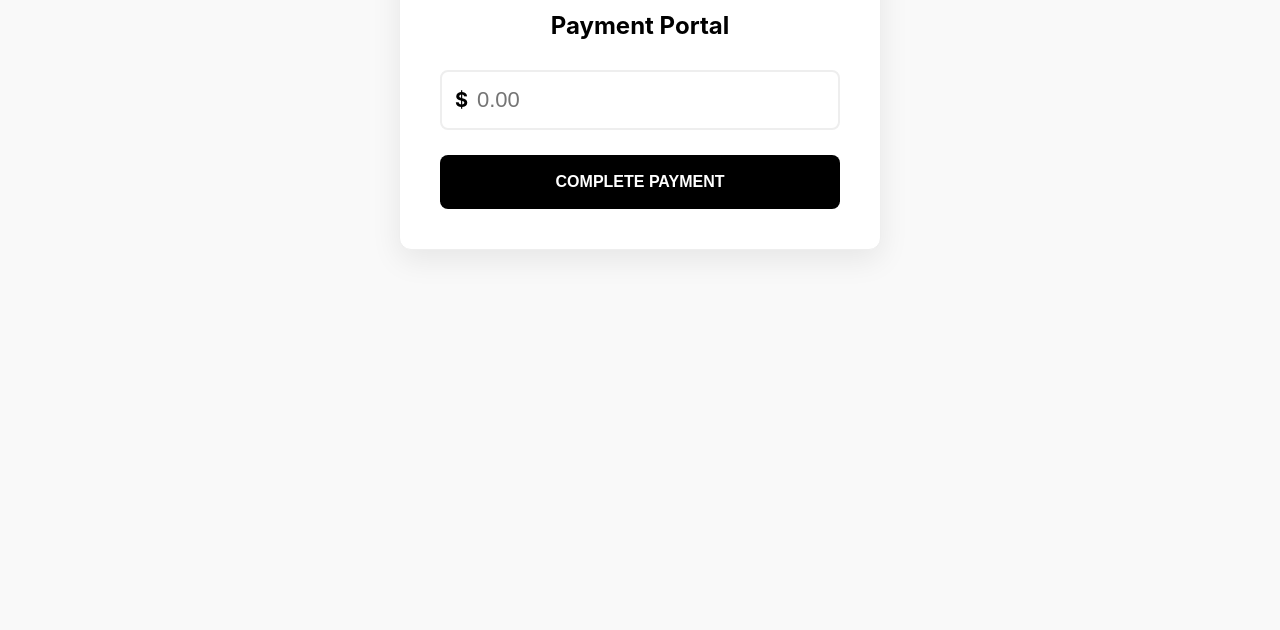
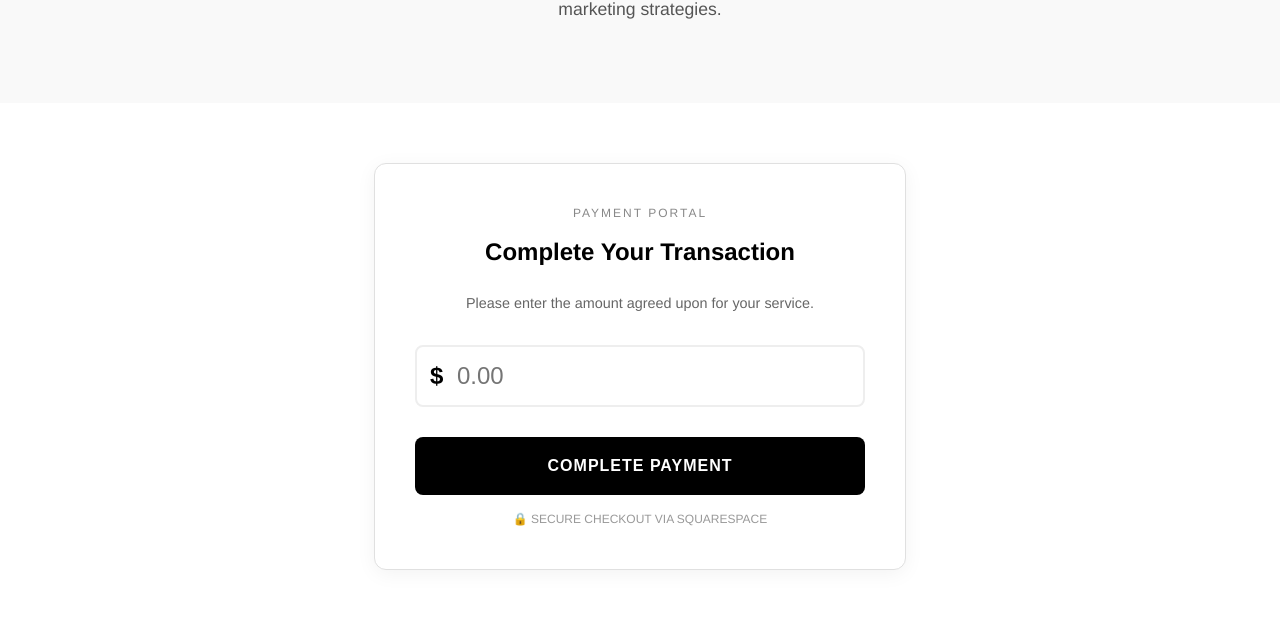
Before and after one commit to chuckieg72/content-creator, a plain HTML site: page index.html in a window 1280 px wide. Shown: the part 307-937 px from the top of the page. Before the commit the page ends 800 px from the top, so only its background shows below. Drawn offline with Linux system fonts and the light colour scheme.

Commit message:
Update title and restructure payment portal layout

```diff
--- a/index.html
+++ b/index.html
@@ -3,36 +3,108 @@
 <head>
     <meta charset="UTF-8">
     <meta name="viewport" content="width=device-width, initial-scale=1.0">
-    <title>Athena Payment Portal</title>
+    <title>Athena | Wellness & Strategic Solutions</title>
     <style>
-        body { font-family: -apple-system, sans-serif; background-color: #f9f9f9; margin: 0; display: flex; justify-content: center; align-items: center; min-height: 100vh; }
-        .card { background: white; padding: 40px; border-radius: 12px; box-shadow: 0 10px 30px rgba(0,0,0,0.08); max-width: 400px; width: 90%; text-align: center; border: 1px solid #eee; }
-        .brand { font-size: 14px; letter-spacing: 2px; text-transform: uppercase; color: #666; margin-bottom: 8px; }
-        h1 { font-size: 24px; margin-bottom: 30px; color: #000; }
-        .input-box { position: relative; margin-bottom: 25px; }
-        .input-box span { position: absolute; left: 15px; top: 50%; transform: translateY(-50%); font-size: 20px; font-weight: bold; }
-        input { width: 100%; padding: 15px 15px 15px 35px; font-size: 22px; border: 2px solid #eee; border-radius: 8px; box-sizing: border-box; outline: none; }
-        button { width: 100%; background: #000; color: #fff; padding: 18px; font-size: 16px; font-weight: 600; border: none; border-radius: 8px; cursor: pointer; text-transform: uppercase; }
+        :root { --brand-black: #000; --brand-white: #fff; --gray: #f9f9f9; }
+        body { font-family: 'Helvetica Neue', Helvetica, Arial, sans-serif; margin: 0; padding: 0; background: var(--brand-white); color: var(--brand-black); line-height: 1.6; }
+
+        /* Navigation */
+        nav { padding: 25px 5%; display: flex; justify-content: space-between; align-items: center; border-bottom: 1px solid #eee; }
+        .logo { font-size: 1.2rem; font-weight: bold; letter-spacing: 3px; text-transform: uppercase; }
+
+        /* Hero Section */
+        .hero { padding: 80px 5%; text-align: center; background: var(--gray); }
+        .hero h1 { font-size: 2.5rem; margin-bottom: 15px; text-transform: uppercase; letter-spacing: 2px; }
+        .hero p { font-size: 1.1rem; max-width: 600px; margin: 0 auto; color: #555; }
+
+        /* Payment Section */
+        #payment { padding: 60px 5%; text-align: center; }
+        .payment-card {
+            background: white;
+            max-width: 450px;
+            margin: 0 auto;
+            padding: 40px;
+            border-radius: 12px;
+            border: 1px solid #e0e0e0;
+            box-shadow: 0 4px 20px rgba(0,0,0,0.05);
+        }
+        .payment-card h2 { margin-top: 0; font-size: 1.5rem; }
+
+        /* Input Logic */
+        .input-group { position: relative; margin: 30px 0; }
+        .currency { position: absolute; left: 15px; top: 50%; transform: translateY(-50%); font-size: 1.5rem; font-weight: bold; }
+        input[type="number"] {
+            width: 100%;
+            padding: 15px 15px 15px 40px;
+            font-size: 1.5rem;
+            border: 2px solid #eee;
+            border-radius: 8px;
+            box-sizing: border-box;
+            outline: none;
+        }
+        input:focus { border-color: var(--brand-black); }
+
+        .btn-pay {
+            width: 100%;
+            background: var(--brand-black);
+            color: white;
+            padding: 20px;
+            border: none;
+            border-radius: 8px;
+            font-size: 1rem;
+            font-weight: bold;
+            cursor: pointer;
+            text-transform: uppercase;
+            letter-spacing: 1px;
+        }
+        .btn-pay:hover { opacity: 0.85; }
+        .secure-note { margin-top: 15px; font-size: 0.75rem; color: #999; text-transform: uppercase; }
     </style>
 </head>
 <body>
-<div class="card">
-    <div class="brand">Athena</div>
-    <h1>Payment Portal</h1>
-    <div class="input-box">
-        <span>$</span>
-        <input type="number" id="payAmount" placeholder="0.00" step="0.01">
+
+<nav>
+    <div class="logo">Athena</div>
+</nav>
+
+<section class="hero">
+    <h1>Strategic Wellness Solutions</h1>
+    <p>Empowering your journey with professional coaching and comprehensive marketing strategies.</p>
+</section>
+
+<section id="payment">
+    <div class="payment-card">
+        <div style="font-size: 12px; letter-spacing: 2px; color: #888; margin-bottom: 10px; text-transform: uppercase;">Payment Portal</div>
+        <h2>Complete Your Transaction</h2>
+        <p style="color: #666; font-size: 0.9rem;">Please enter the amount agreed upon for your service.</p>
+
+        <div class="input-group">
+            <span class="currency">$</span>
+            <input type="number" id="userAmount" placeholder="0.00" step="0.01">
+        </div>
+
+        <button class="btn-pay" onclick="handlePayment()">Complete Payment</button>
+
+        <div class="secure-note">🔒 Secure Checkout via Squarespace</div>
     </div>
-    <button onclick="sendToPay()">Complete Payment</button>
-</div>
+</section>
+
 <script>
-    function sendToPay() {
-        const amount = document.getElementById('payAmount').value;
-        if (!amount || amount <= 0) { alert("Please enter an amount."); return; }
-        const cents = Math.round(parseFloat(amount) * 100);
+    function handlePayment() {
+        const amt = document.getElementById('userAmount').value;
+        if (!amt || amt <= 0) {
+            alert("Please enter a valid amount to proceed.");
+            return;
+        }
+
+        // Athena's Dedicated Pay Link
         const base = "https://checkout.squarespace.com/pay/3b7b4482-e3e6-4e7b-834c-312c704d6b38";
+        const cents = Math.round(parseFloat(amt) * 100);
+
+        // Direct to secure card transaction
         window.location.href = base + "?amount=" + cents;
     }
 </script>
+
 </body>
 </html>
```
